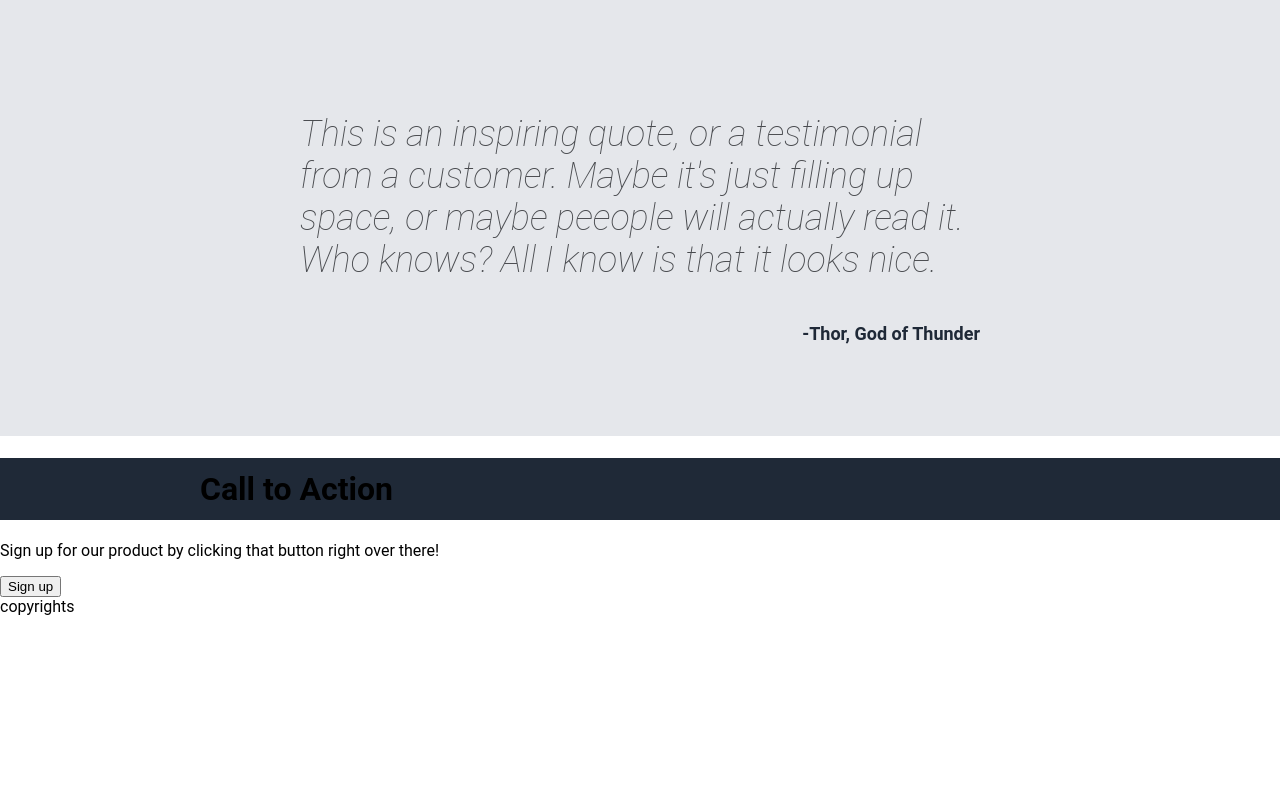
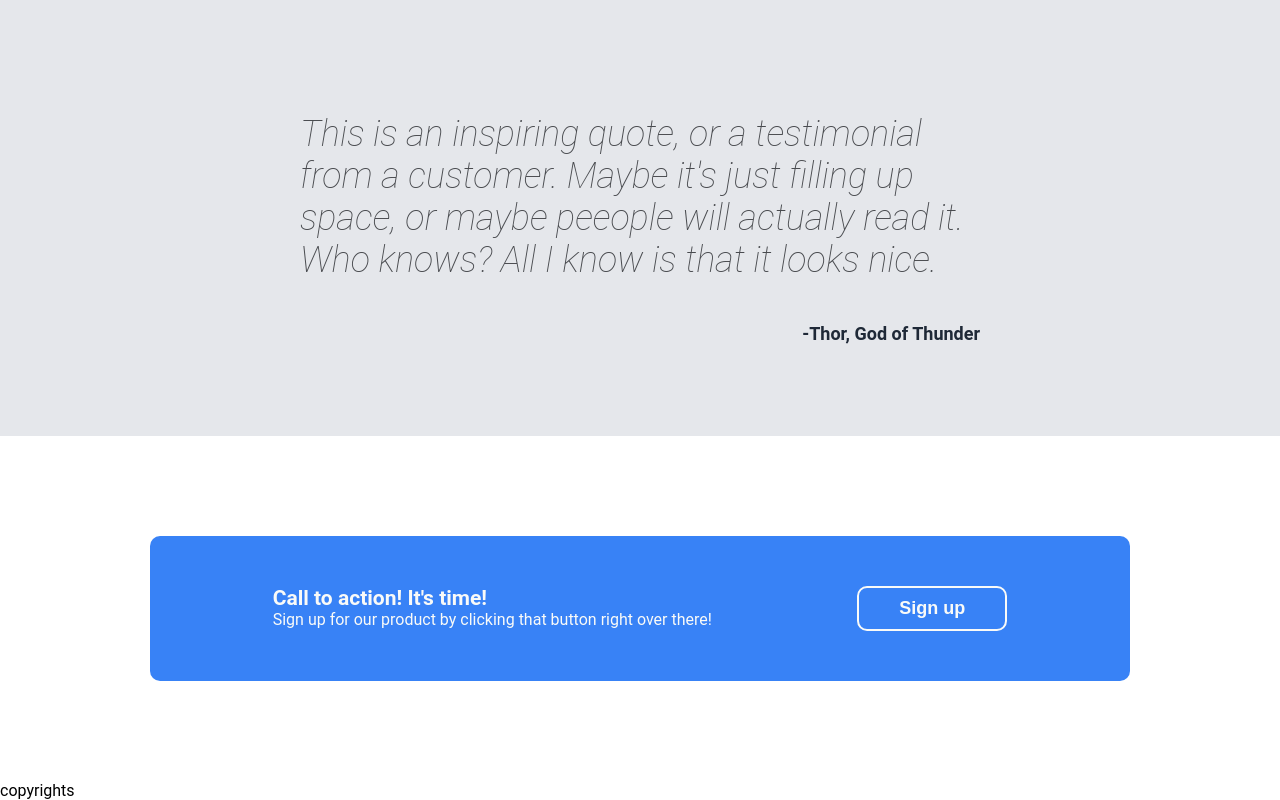
Before and after one commit to RiverWhite00189/landing-page, a plain HTML site: page index.html in a window 1280 px wide. Shown: the part 1096-1896 px from the top of the page. Before the commit the page ends 1712 px from the top, so only its background shows below. Drawn offline with Linux system fonts and the light colour scheme.

Commit message:
call to action done

```diff
--- a/index.html
+++ b/index.html
@@ -54,7 +54,7 @@
 
     <div class="action">
         <div class="text-box">
-            <h1 class="header">Call to Action</h1>
+            <h1 class="header">Call to action! It's time!</h1>
             <p class="text">Sign up for our product by clicking that button right over there!</p>
         </div>
         <button class="sign-up-button">Sign up</button>
--- a/style.css
+++ b/style.css
@@ -138,3 +138,41 @@ a {
     color: #1F2937;
     text-align: right;
 }
+
+.action {
+    background-color: #3882F6;
+    margin: 100px 150px;
+    display: flex;
+    justify-content: space-around;
+    padding: 50px;
+    border-radius: 10px;
+    font-family: Roboto, Verdana, Geneva, Tahoma, sans-serif;
+}
+
+.action .text-box {
+    background-color: #3882F6;
+}
+
+.action .header {
+    font-size: 21px;
+    background-color: #3882F6;
+    color: #F9FAF8;
+    margin: 0px;
+    padding: 0px;
+}
+
+.action .text {
+    color: #F9FAF8;
+    margin: 0px;
+}
+
+.action .sign-up-button {
+
+        background:#3882F6;
+        border: 2px solid #F9FAF8;
+        padding: 10px 40px;
+        font-size: 18px;
+        color:#F9FAF8;
+        font-weight:bolder;
+        border-radius:10px;
+}
```
